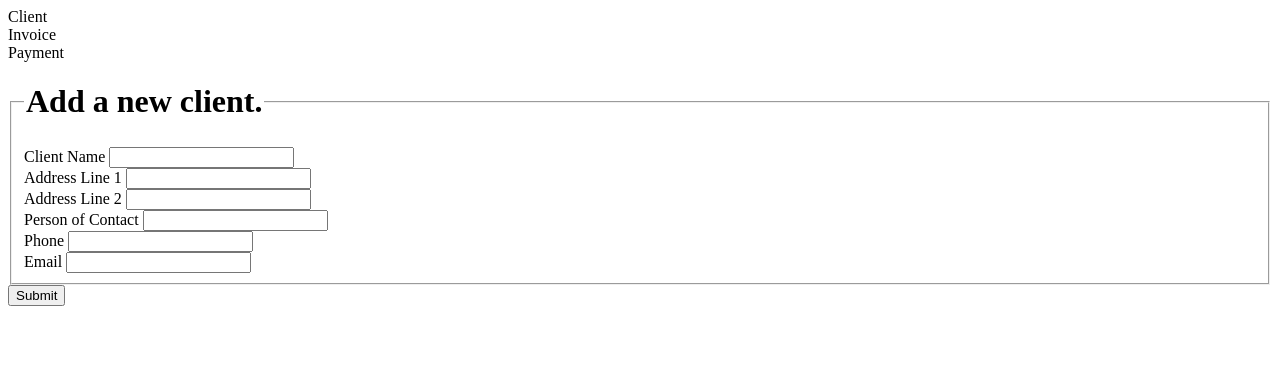
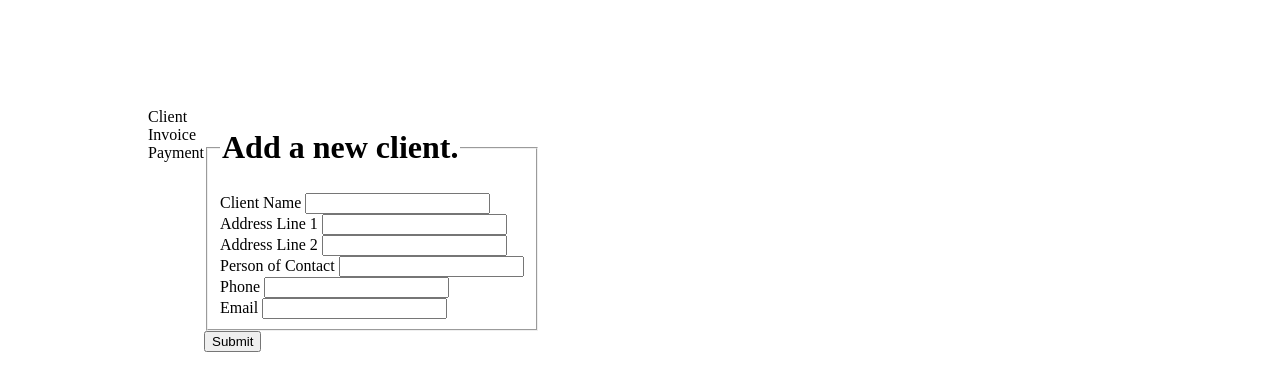
Before and after one commit to retrontology/retrobiz, a Django app: page /client/create in a window 1280 px wide. Shown: the top 391 px of the page. Run offline with Django 4.2, Linux system fonts and the light colour scheme.

Commit message:
basic css

```diff
--- a/retrobiz/settings.py
+++ b/retrobiz/settings.py
@@ -120,6 +120,9 @@ USE_TZ = True
 # https://docs.djangoproject.com/en/4.2/howto/static-files/
 
 STATIC_URL = 'static/'
+STATICFILES_DIRS = [
+    os.path.join(BASE_DIR, "retrobiz", "static"),
+]
 
 # Default primary key field type
 # https://docs.djangoproject.com/en/4.2/ref/settings/#default-auto-field
--- /dev/null
+++ b/retrobiz/static/base.css
@@ -0,0 +1,19 @@
+body {
+    width: 100%;
+    height: 100%;
+    justify-content: center;
+    display: flex;
+}
+
+.root-container {
+    width: 1000px;
+    display: grid;
+}
+
+.header {
+    height: 100px;
+}
+
+.body-container {
+    display: flex;
+}
--- a/retrobiz/templates/base.html
+++ b/retrobiz/templates/base.html
@@ -1,11 +1,19 @@
 <!DOCTYPE html>
+{% load static %}
 <html lang="en">
     <head>
         {% block title %}
             <title>Your Mom's Haus</title>
         {% endblock %}
+        <link rel="stylesheet" href="{% static 'base.css' %}">
     </head>
     <body>
+        <div class="root-container" id="root-container">
+            <header class="header" id="header">
+                {% block header %}
+                {% endblock %}
+            </header>
+            <div class="body-container" id="body-container">
                 {% block sidebar %}
                     <div class="sidebar" id="sidebar">
                         {% include "sidebar.html" %}
@@ -15,5 +23,7 @@
                     {% block content %}
                     {% endblock %}
                 </div>
+            </div>
+        </div>
     </body>
 </html>
```
Lines whose indentation alone changed are shown as unchanged.
